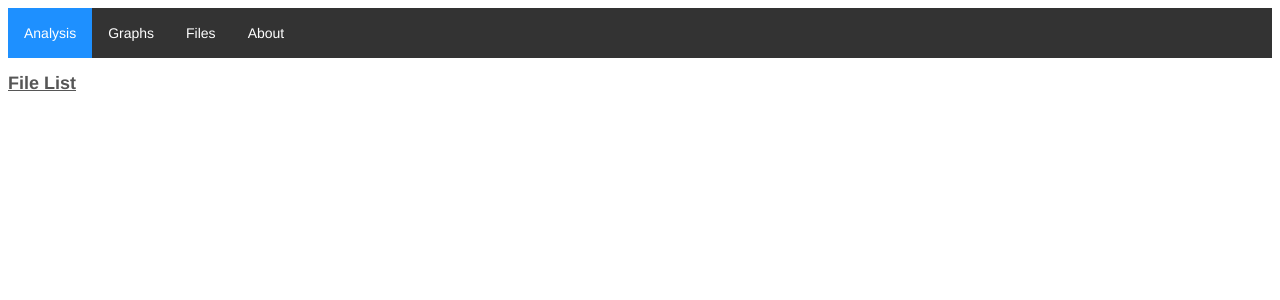
After one commit to Benster900/BroAnalyzer, a Flask app: page /files in a window 1280 px wide. The commit adds this page. Shown: the top 300 px of the page. Run offline with Flask 2, Linux system fonts and the light colour scheme.

Commit message:
Support for multiple files

```diff
--- a/app.py
+++ b/app.py
@@ -44,6 +44,10 @@ def graphing():
 	except Exception, e:
 		return(str(e))
 
+@app.route('/files')
+def showfiles():
+	return render_template("filelist.html")
+
 
 
 # Run the app :)
--- a/logParser.py
+++ b/logParser.py
@@ -12,6 +12,7 @@ def logParser(uploadpath):
 
     filenameLst = []
     for filename in os.listdir(uploadpath):
+        print filename
         entryLst = []
         tempLst = []
         fieldsLst = []
--- a/static/style.css
+++ b/static/style.css
@@ -85,6 +85,11 @@ h1 {
     text-transform: capitalize;
 }
 
+.file-list {
+  color: #565656;
+  text-decoration: underline;
+}
+
 code {
     font-family: Consolas, Monaco, Courier New, Courier, monospace;
     font-size: 12px;
--- a/templates/base.html
+++ b/templates/base.html
@@ -11,7 +11,7 @@
   <ul>
     <li><a class="active" href="{{ url_for('homepage') }}">Analysis</a></li>
     <li><a href="{{ url_for('graphing') }}">Graphs</a></li>
-    <li><a href="#Files">Files</a></li>
+    <li><a href="{{ url_for('showfiles') }}">Files</a></li>
     <li><a href="#about">About</a></li>
   </ul>
   {% block content %}{% endblock %}
--- /dev/null
+++ b/templates/filelist.html
@@ -0,0 +1,7 @@
+{% extends "base.html" %}
+{% block content %}
+
+<h1><span class="file-list"><b>File List</b></span></h1>
+
+
+{% endblock %}
```
Also changed, not shown: 11 other files.
